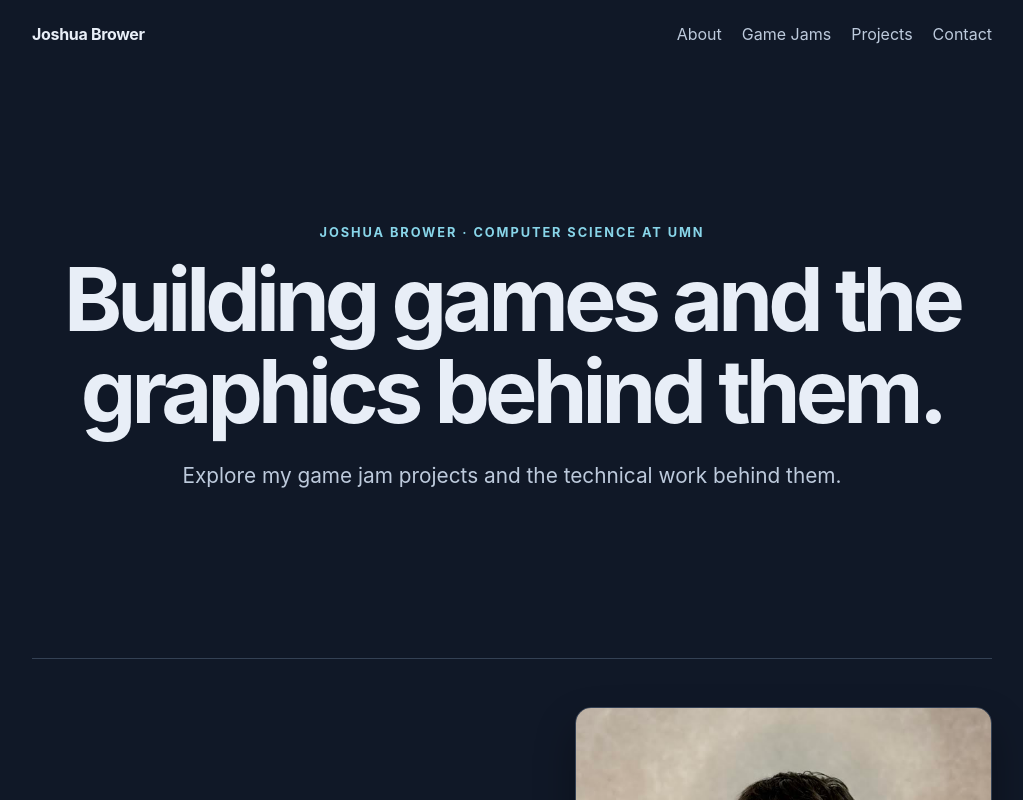
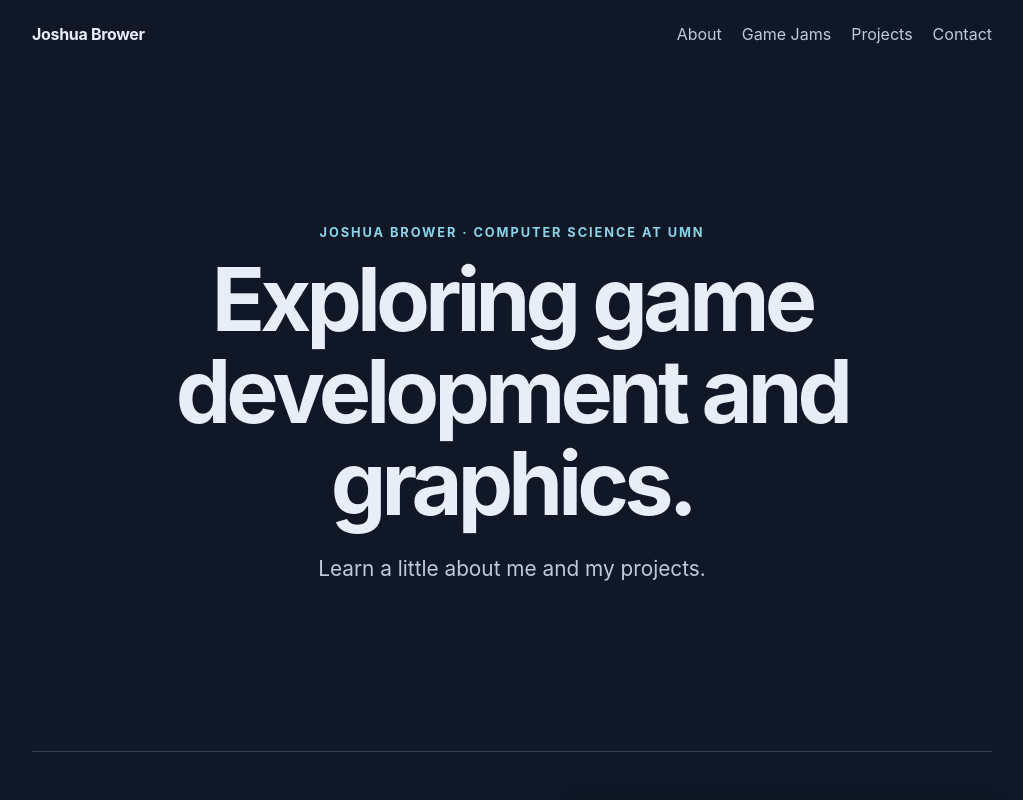
Before and after one commit to SionThePeon/JoshuaBrower-website, a React (Vite) app: page / in a window 1280 px wide. Shown: the top 800 px of the page, without its empty margins (128-1151 px from the left). Built offline with nearby package versions, Linux system fonts and the light colour scheme.

Commit message:
headingText

```diff
--- a/src/App.jsx
+++ b/src/App.jsx
@@ -57,9 +57,9 @@
       <main id="main-content">
         <section className="hero" aria-labelledby="hero-title">
           <p className="eyebrow">Joshua Brower · Computer Science at UMN</p>
-          <h1 id="hero-title">Building games and the graphics behind them.</h1>
+          <h1 id="hero-title">Exploring game development and graphics.</h1>
           <p className="intro">
-            Explore my game jam projects and the technical work behind them.
+            Learn a little about me and my projects.
           </p>
         </section>
 
```
